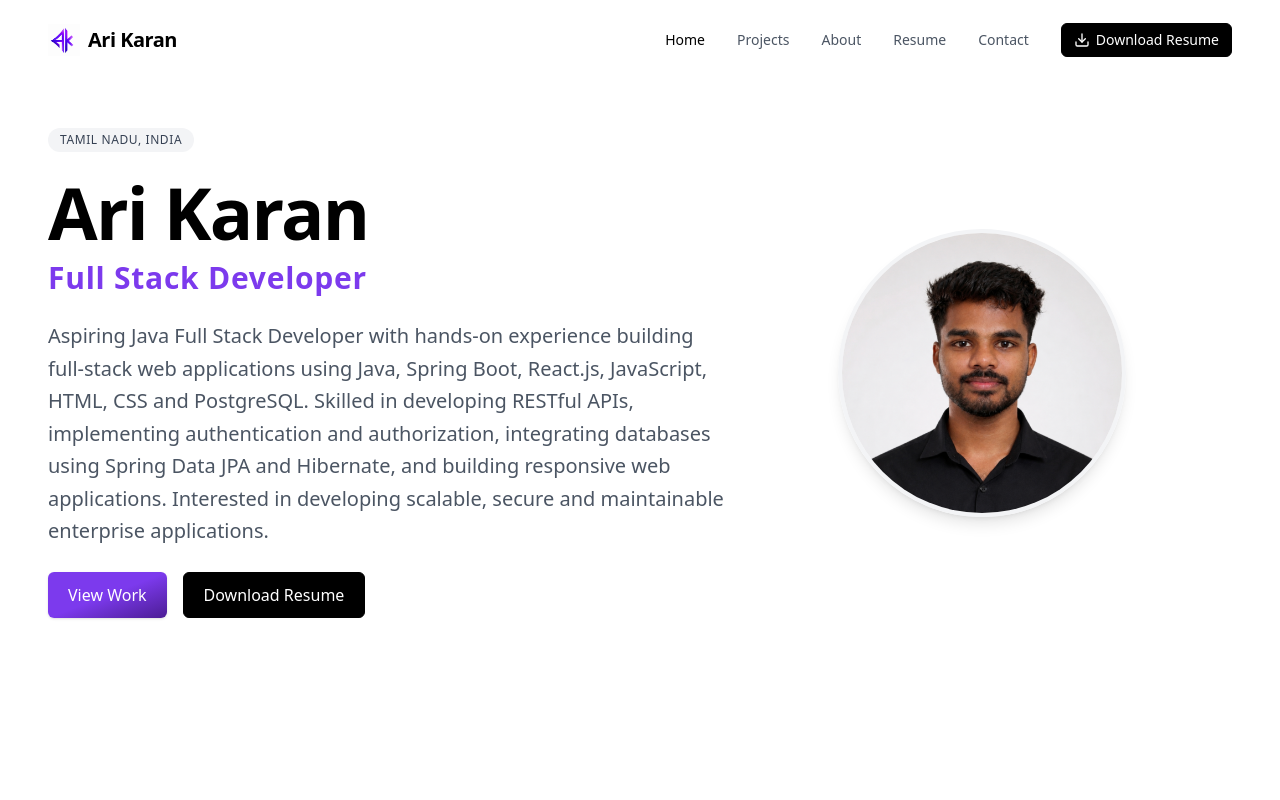
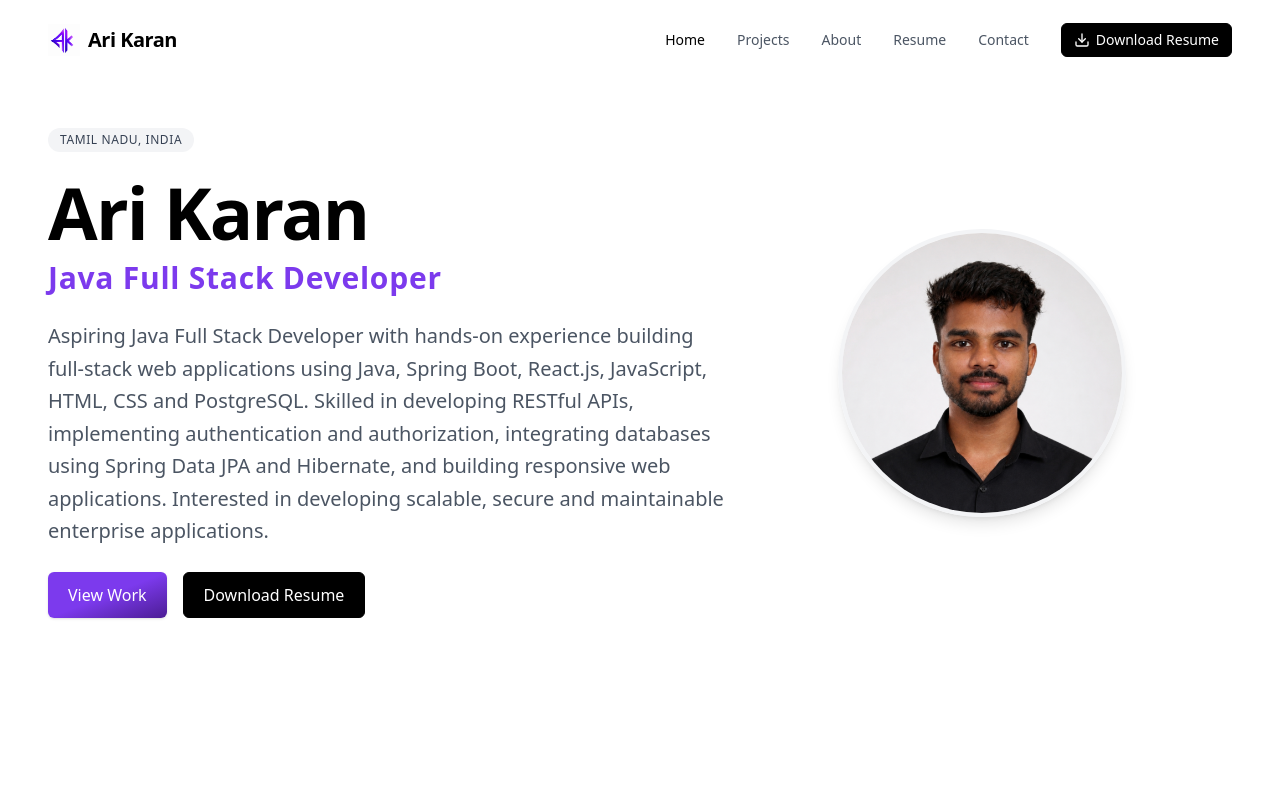
Before and after one commit to itarikaran/portfolio, a React (Vite) app: page / in a window 1280 px wide. Shown: the top 800 px of the page. Built offline with nearby package versions, Linux system fonts and the light colour scheme.

Commit message:
fix: java word

```diff
--- a/src/pages/About.jsx
+++ b/src/pages/About.jsx
@@ -22,7 +22,7 @@ export default function About() {
             </div>
             <div>
               <div className="flex items-center gap-2 mb-6">
-                <Badge variant="black">Full Stack Developer</Badge>
+                <Badge variant="black">Java Full Stack Developer</Badge>
               </div>
               <motion.h2
                 initial={{ opacity: 0, y: 20 }}
--- a/src/pages/Home.jsx
+++ b/src/pages/Home.jsx
@@ -35,7 +35,7 @@ export default function Home() {
                   Ari Karan
                 </h1>
                 <h2 className="text-lg sm:text-xl lg:text-3xl font-semibold tracking-wide text-violet-600">
-                  Full Stack Developer
+                  Java Full Stack Developer
                 </h2>
               </motion.div>
               <motion.p
```
